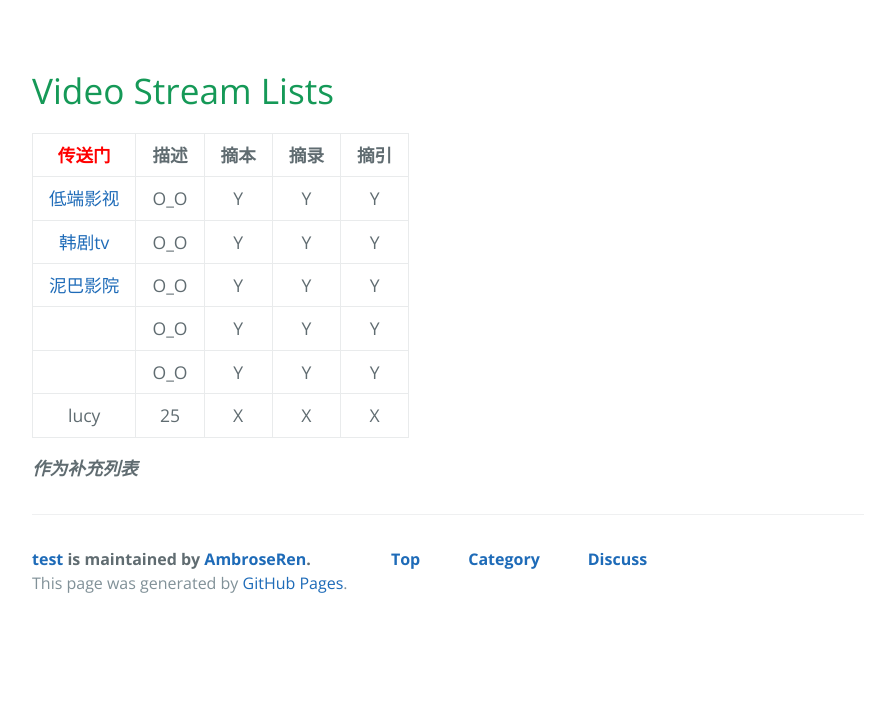
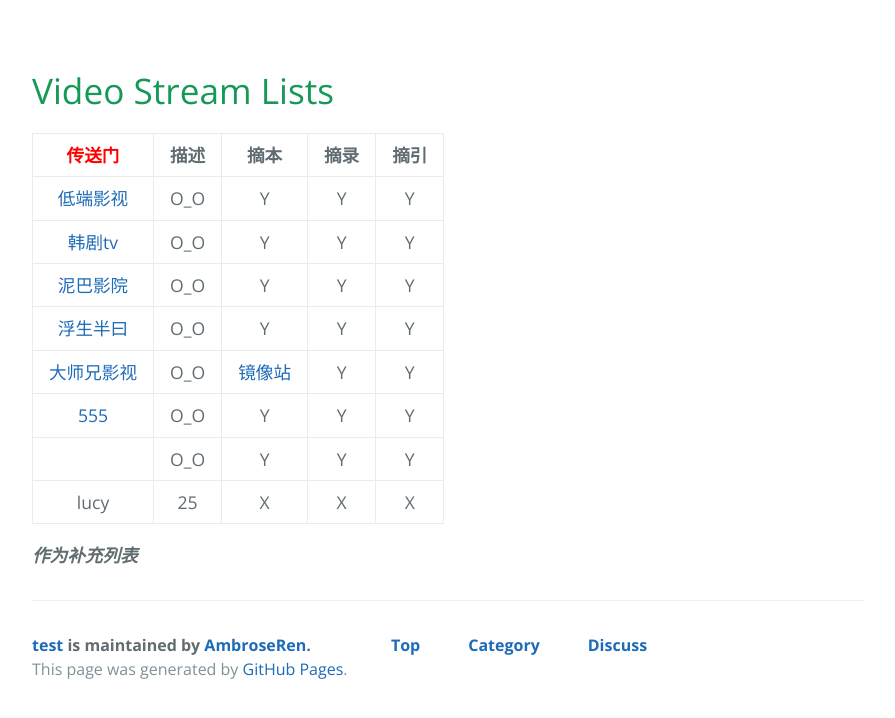
Before and after one commit to AmbroseRen/test, a Jekyll site: the page built from Video/video.md, in a window 1280 px wide. Shown: the top 718 px of the page, without its empty margins (54-949 px from the left). Built offline with Jekyll 4.4.1, drawn with Linux system fonts in a browser that asks for light colours; nearby versions of some CDN libraries; our own code applies the rules of GitHub Pages for plain Markdown files; library files that are not in the unit come from our copies; the repository's description, which GitHub fills in, is left out.

Commit message:
Update video.md

```diff
--- a/Video/video.md
+++ b/Video/video.md
@@ -28,7 +28,9 @@
 | [低端影视](https://ddys.tv/) | O_O | Y | Y | Y |
 | [韩剧tv](https://tgbook.coolkv.com/) | O_O | Y | Y | Y |
 | [泥巴影院](https://www.mudvod1.tv/) | O_O | Y | Y | Y |
-| []() | O_O | Y | Y | Y |
+| [浮生半曰](https://movie.fush8.com/) | O_O | Y | Y | Y |
+| [大师兄影视](https://www.zzxwmp.com/) | O_O | [镜像站](http://www.bra35.com/) | Y | Y |
+| [555](https://www.555dy.me/) | O_O | Y | Y | Y |
 | []() | O_O | Y | Y | Y |
 | lucy | 25 | X | X | X |
 
```
